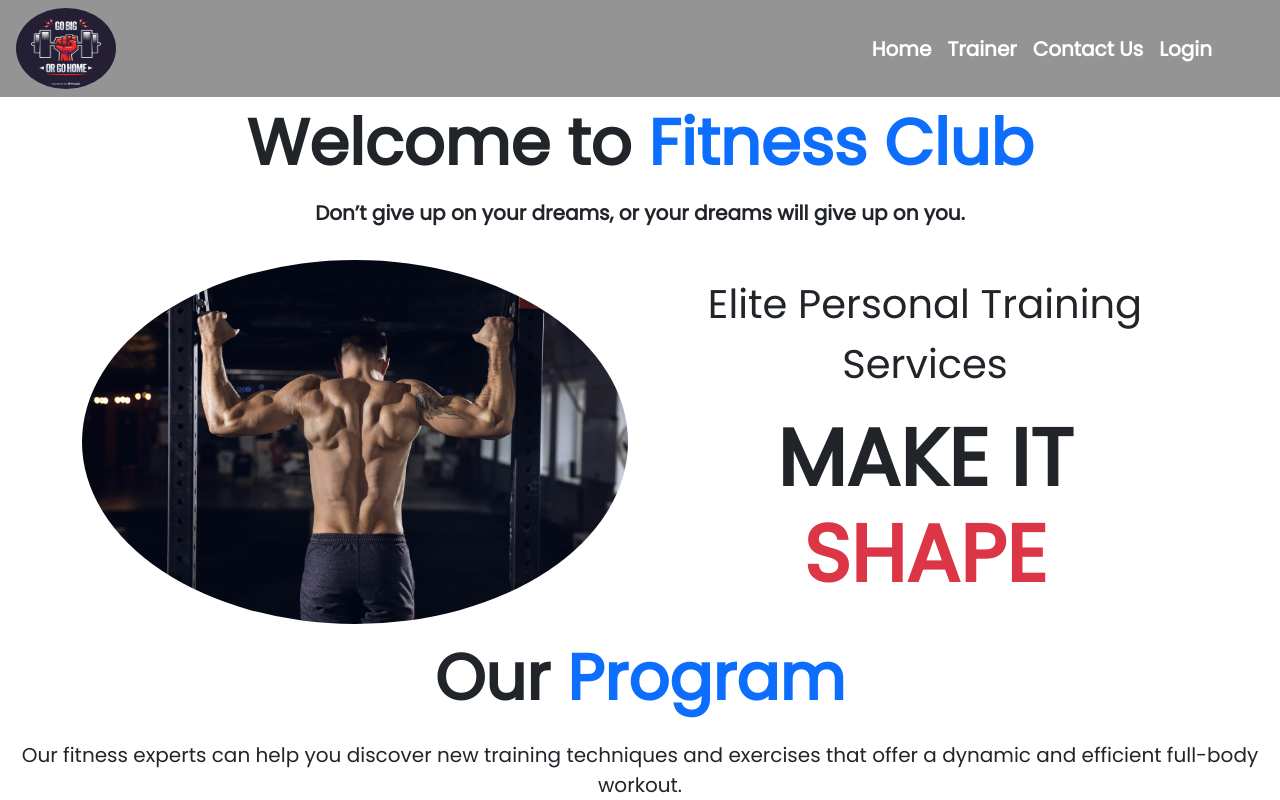
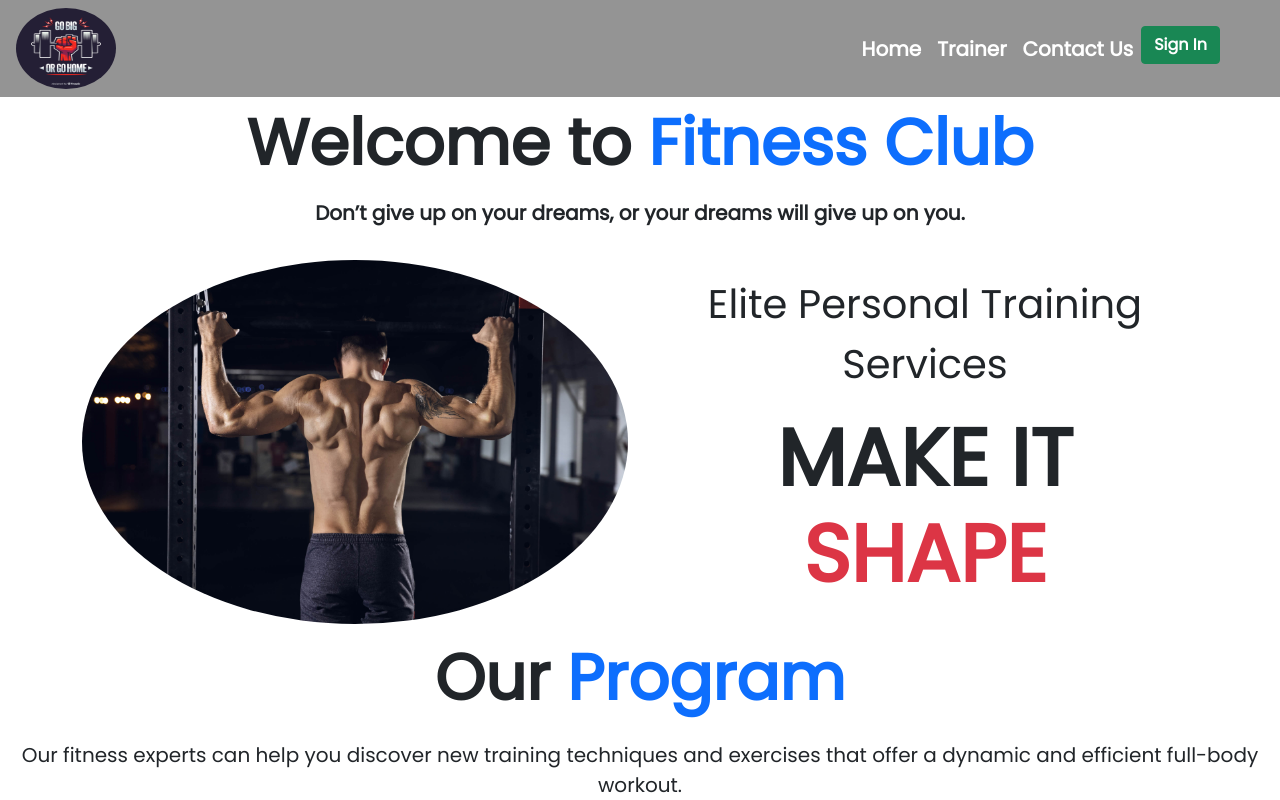
Before and after one commit to tawsifhye/fitness-club-gym, a React (Create React App) app: page / in a window 1280 px wide. Shown: the top 800 px of the page. Built offline with nearby package versions, Linux system fonts and the light colour scheme; no server answers.

Commit message:
sign in button added

```diff
--- a/src/components/Header/Header.js
+++ b/src/components/Header/Header.js
@@ -70,13 +70,10 @@ const Header = () => {
               </button>
             ) : (
               <li className="nav-item">
-                <Link
-                  className="nav-link active text-white
-                                link-hover"
-                  aria-current="page"
-                  to="/login"
-                >
-                  Login
+                <Link to="/login">
+                  <button className="btn btn-success fw-bolder rounded">
+                    Sign In
+                  </button>
                 </Link>
               </li>
             )}
```
